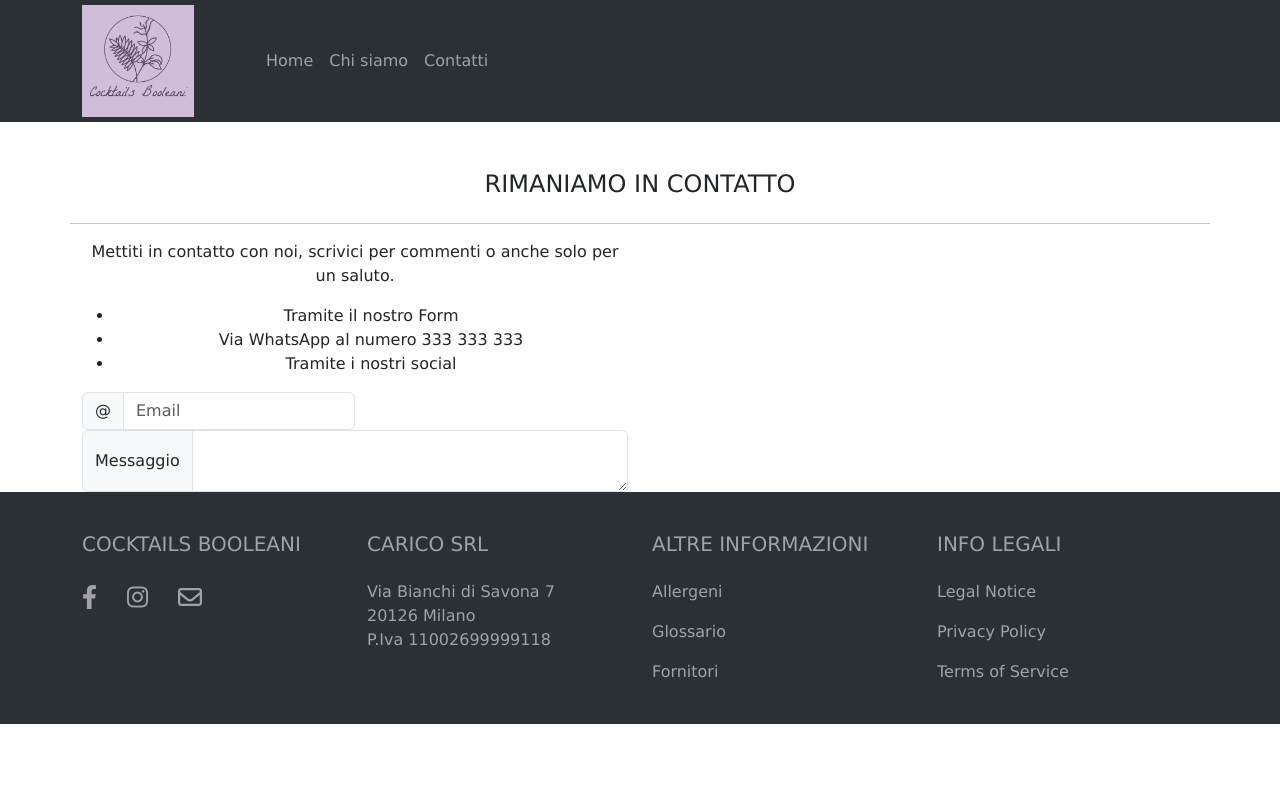
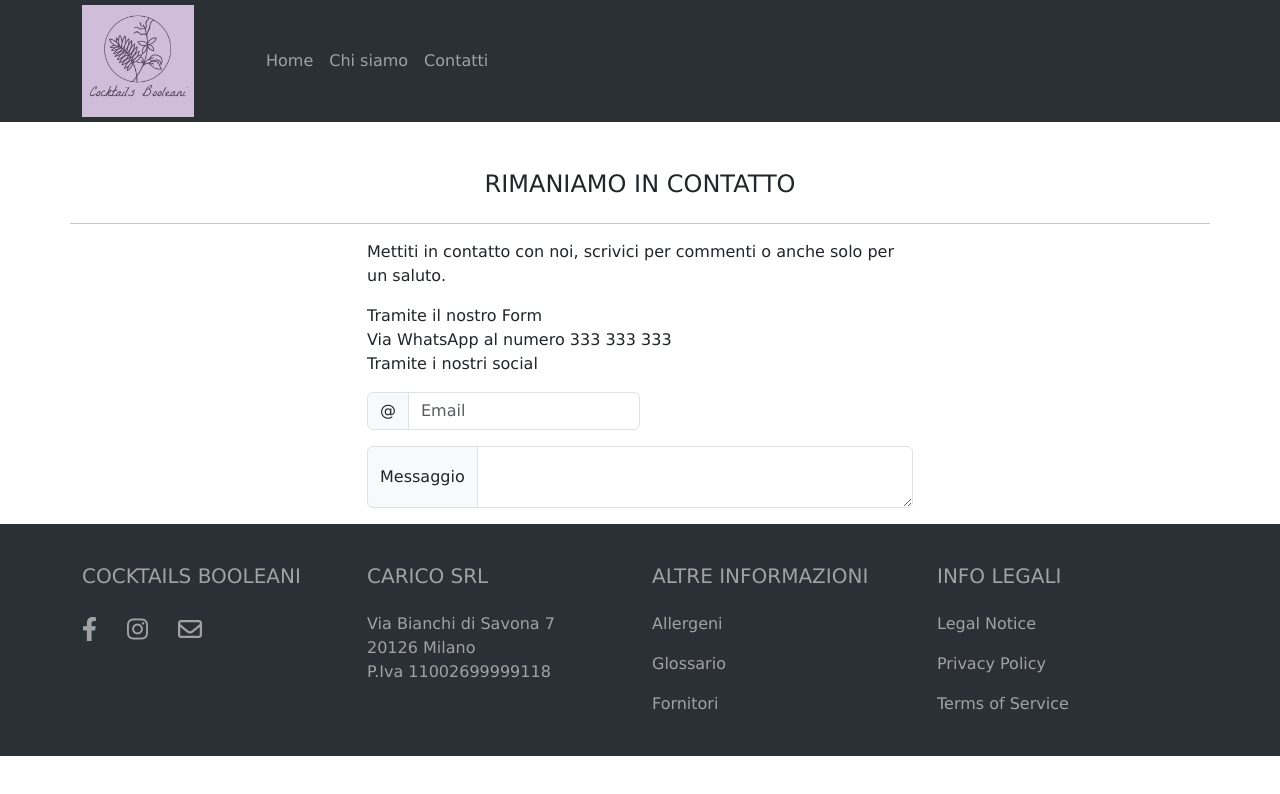
Before and after one commit to Amin23ElKassimi/laravel-boolean-frontoffice, a Vue app: page /contatti in a window 1280 px wide. Shown: the top 794 px of the page. Built offline with nearby package versions, Linux system fonts and the light colour scheme.

Commit message:
Changes to contact form

```diff
--- a/src/pages/contatti.vue
+++ b/src/pages/contatti.vue
@@ -1,18 +1,18 @@
 
 <template lang="">
      <div class="container">
-        <div class="row">
+        <div class="row d-flex justify-content-center">
 
             <h1 class="fs-4 text-center mt-5 pb-3">RIMANIAMO IN CONTATTO</h1>
             <hr>
 
 
-            <div class="col-6 text-center">
+            <div class="col-6">
                 <div class="">
                     <p>
                         Mettiti in contatto con noi, scrivici per commenti o anche solo per un saluto.
                     </p>
-                    <ul class="">
+                    <ul class="my-padding">
                         <li>Tramite il nostro Form</li>
                         <li>Via WhatsApp al numero 333 333 333</li>
                         <li>Tramite i nostri social</li>
@@ -24,7 +24,7 @@
                     <input type="text" class="form-control" placeholder="Email" aria-label="Email" aria-describedby="basic-addon1">
                 </div>
 
-                <div class="input-group">
+                <div class="input-group my-3">
                     <span class="input-group-text">Messaggio</span>
                     <textarea class="form-control" aria-label="With textarea"></textarea>
                 </div>
```
